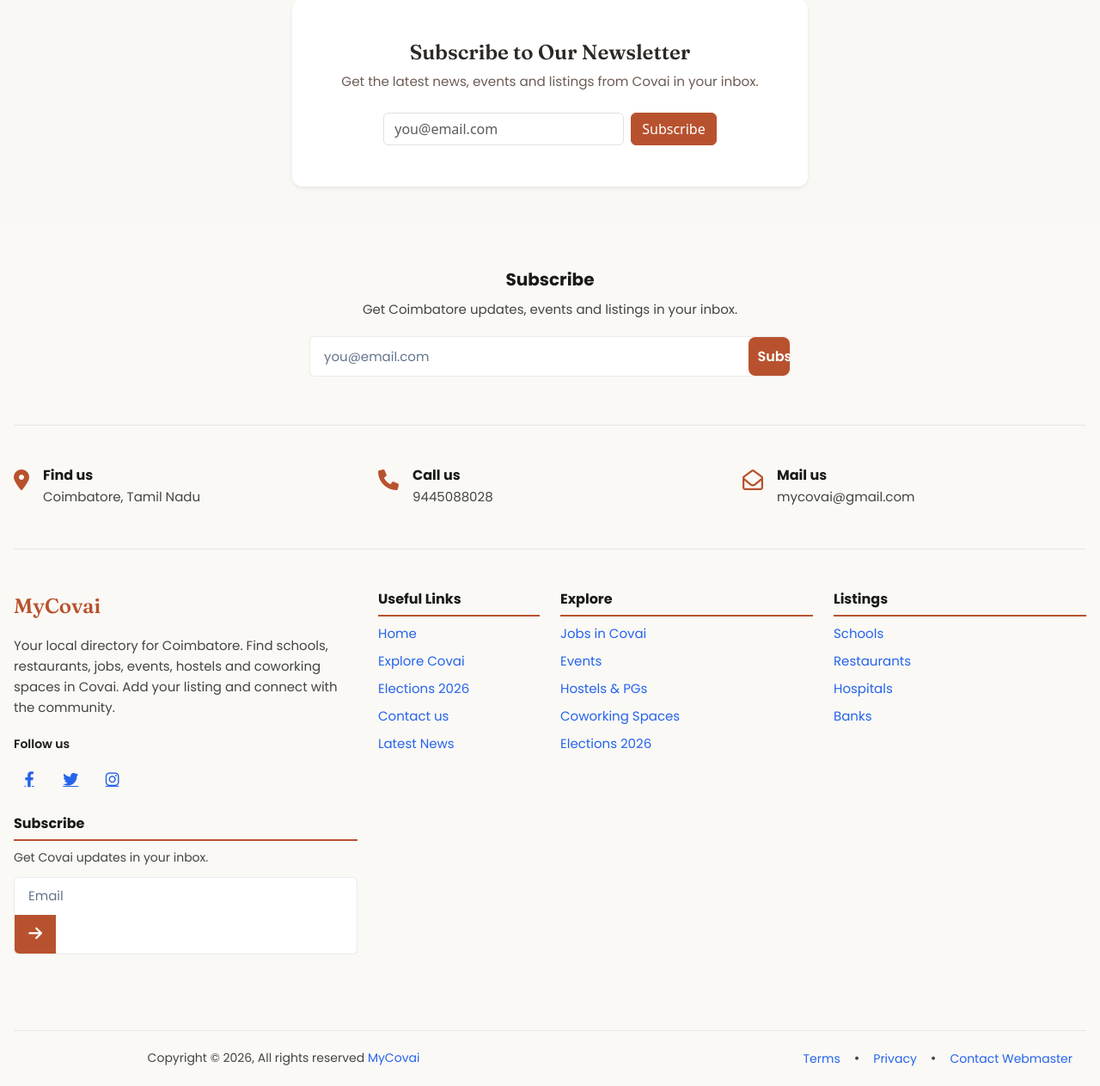
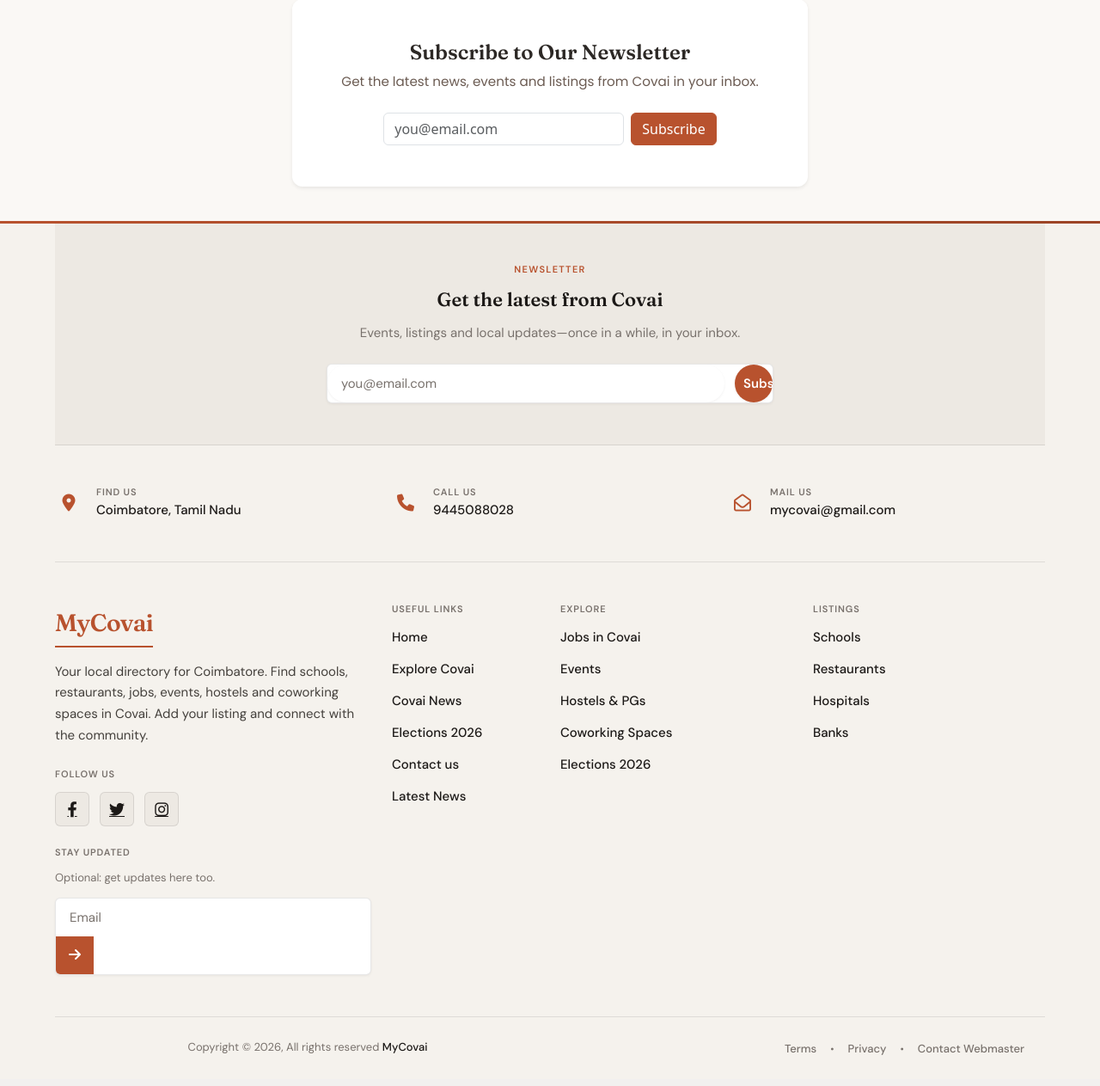
Before and after one commit to itsmehari/mycovai.in, a PHP site: page /index.php in a window 1280 px wide. Shown: the part 2434-3697 px from the top of the page at 86% size. After the commit the page ends 3661 px from the top, so only its background shows below. Run offline with PHP 8.4, Linux system fonts and the light colour scheme; data comes from the database, SQL or seed files in the repository; data that the repository does not hold is empty.

Commit message:
Footer redesign (editorial theme), nav/homepage/connect updates
Made-with: Cursor

```diff
--- a/components/footer-covai.php
+++ b/components/footer-covai.php
@@ -11,8 +11,9 @@ $siteRoot = (isset($_SERVER['HTTPS']) && $_SERVER['HTTPS'] === 'on' ? 'https' :
         <!-- Pre-footer subscribe band -->
         <section class="fat-footer-prefooter" aria-label="Newsletter signup">
             <div class="fat-footer-prefooter-inner">
-                <h3>Subscribe</h3>
-                <p>Get Coimbatore updates, events and listings in your inbox.</p>
+                <span class="prefooter-label">Newsletter</span>
+                <h3>Get the latest from Covai</h3>
+                <p>Events, listings and local updates—once in a while, in your inbox.</p>
                 <form class="subscribe-form" action="<?php echo htmlspecialchars($siteRoot . 'core/subscribe.php'); ?>" method="POST">
                     <input type="email" name="email" placeholder="you@email.com" required aria-label="Email address">
                     <button type="submit">Subscribe</button>
@@ -69,9 +70,9 @@ $siteRoot = (isset($_SERVER['HTTPS']) && $_SERVER['HTTPS'] === 'on' ? 'https' :
                             <a href="<?php echo (defined('SOCIAL_TWITTER') && SOCIAL_TWITTER !== '') ? htmlspecialchars(SOCIAL_TWITTER) : '#'; ?>" aria-label="Twitter"><i class="fab fa-twitter twitter-bg"></i></a>
                             <a href="#" aria-label="Instagram"><i class="fab fa-instagram instagram-bg"></i></a>
                         </div>
-                        <div class="footer-widget-heading"><h3>Subscribe</h3></div>
+                        <div class="footer-widget-heading"><h3>Stay updated</h3></div>
                         <div class="footer-text mb-25">
-                            <p>Get Covai updates in your inbox.</p>
+                            <p>Optional: get updates here too.</p>
                         </div>
                         <div class="subscribe-form">
                             <form action="<?php echo htmlspecialchars($siteRoot . 'core/subscribe.php'); ?>" method="POST">
@@ -88,6 +89,7 @@ $siteRoot = (isset($_SERVER['HTTPS']) && $_SERVER['HTTPS'] === 'on' ? 'https' :
                         <ul>
                             <li><a href="<?php echo $baseUrl; ?>index.php">Home</a></li>
                             <li><a href="<?php echo $baseUrl; ?>directory/index.php">Explore Covai</a></li>
+                            <li><a href="<?php echo $baseUrl; ?>coimbatore-news.php">Covai News</a></li>
                             <li><a href="<?php echo $baseUrl; ?>coimbatore-elections-2026/">Elections 2026</a></li>
                             <li><a href="<?php echo $baseUrl; ?>contact.php">Contact us</a></li>
                             <li><a href="<?php echo $baseUrl; ?>local-news/">Latest News</a></li>
--- a/components/footer-fat.css
+++ b/components/footer-fat.css
@@ -1,70 +1,109 @@
 /**
- * Fat Footer – MyCovai light theme
- * Scoped to .fat-footer so the dark footer.css is not affected.
+ * Fat Footer – MyCovai
+ * Editorial, warm local-directory aesthetic. Scoped to .fat-footer.
  */
-@import url('https://fonts.googleapis.com/css2?family=Fraunces:ital,opsz,wght@0,9..144,400;0,9..144,600;1,9..144,400&family=Poppins:ital,wght@0,400;0,600;0,700;1,400&display=swap');
+@import url('https://fonts.googleapis.com/css2?family=DM+Sans:ital,opsz,wght@0,9..40,400;0,9..40,500;0,9..40,600;0,9..40,700&family=Fraunces:ital,opsz,wght@0,9..144,500;0,9..144,600;0,9..144,700&display=swap');
 
 /* -------------------------------------------------------------------------
-   Variables & base
+   Design tokens: warm editorial palette (no default blue)
 ------------------------------------------------------------------------- */
 .fat-footer {
-  --fat-bg: #FAF9F6;
-  --fat-heading: #1a1a1a;
-  --fat-text: #444;
-  --fat-link: #2563eb;
-  --fat-link-hover: #1d4ed8;
+  --fat-bg: #F5F2ED;
+  --fat-bg-subtle: #EDE9E3;
+  --fat-heading: #1C1917;
+  --fat-text: #44403C;
+  --fat-muted: #78716C;
+  --fat-link: #1C1917;
+  --fat-link-hover: #B8522E;
   --fat-accent: #B8522E;
-  --fat-accent-hover: #9a4527;
-  --fat-border: rgba(0, 0, 0, 0.08);
+  --fat-accent-hover: #9C4426;
+  --fat-accent-soft: rgba(184, 82, 46, 0.12);
+  --fat-border: rgba(28, 25, 23, 0.1);
   --fat-input-bg: #fff;
-  --fat-spacing: 1rem;
-  --fat-spacing-lg: 2.5rem;
-  --fat-spacing-xl: 3.5rem;
-  font-family: 'Poppins', sans-serif;
+  --fat-shadow: 0 1px 3px rgba(28, 25, 23, 0.06);
+  --fat-shadow-hover: 0 4px 12px rgba(184, 82, 46, 0.18);
+  --fat-font-body: 'DM Sans', system-ui, sans-serif;
+  --fat-font-display: 'Fraunces', Georgia, serif;
+  --fat-space-xs: 0.5rem;
+  --fat-space-sm: 0.75rem;
+  --fat-space: 1rem;
+  --fat-space-lg: 1.5rem;
+  --fat-space-xl: 2rem;
+  --fat-space-2xl: 3rem;
+  --fat-radius: 6px;
+  --fat-radius-pill: 999px;
+  font-family: var(--fat-font-body);
   background: var(--fat-bg);
   color: var(--fat-text);
   position: relative;
+  font-size: 15px;
+  line-height: 1.6;
+}
+
+/* Subtle depth: top edge in brand color */
+.fat-footer::before {
+  content: '';
+  position: absolute;
+  top: 0;
+  left: 0;
+  right: 0;
+  height: 3px;
+  background: linear-gradient(90deg, var(--fat-accent) 0%, var(--fat-accent-hover) 100%);
 }
 
 .fat-footer .container {
-  max-width: 1280px;
+  max-width: 1200px;
   margin-left: auto;
   margin-right: auto;
-  padding-left: 1rem;
-  padding-right: 1rem;
+  padding-left: var(--fat-space-lg);
+  padding-right: var(--fat-space-lg);
 }
 
 /* -------------------------------------------------------------------------
-   Pre-footer subscribe band
+   Pre-footer: one strong CTA (hero subscribe)
 ------------------------------------------------------------------------- */
 .fat-footer-prefooter {
-  padding: var(--fat-spacing-xl) 1rem;
+  padding: var(--fat-space-2xl) var(--fat-space);
   text-align: center;
+  background: var(--fat-bg-subtle);
   border-bottom: 1px solid var(--fat-border);
 }
 
 .fat-footer-prefooter .fat-footer-prefooter-inner {
-  max-width: 560px;
+  max-width: 520px;
   margin: 0 auto;
 }
 
+.fat-footer-prefooter .prefooter-label {
+  display: block;
+  font-size: 0.6875rem;
+  font-weight: 600;
+  letter-spacing: 0.12em;
+  text-transform: uppercase;
+  color: var(--fat-accent);
+  margin-bottom: var(--fat-space-sm);
+}
+
 .fat-footer-prefooter h3 {
-  font-size: 1.25rem;
-  font-weight: 700;
+  font-family: var(--fat-font-display);
+  font-size: 1.375rem;
+  font-weight: 600;
   color: var(--fat-heading);
-  margin-bottom: 0.75rem;
+  margin: 0 0 var(--fat-space-sm) 0;
+  line-height: 1.35;
 }
 
 .fat-footer-prefooter p {
   font-size: 0.9375rem;
-  color: var(--fat-text);
-  margin-bottom: 1.25rem;
+  color: var(--fat-muted);
+  margin-bottom: var(--fat-space-lg);
+  line-height: 1.5;
 }
 
 .fat-footer-prefooter .subscribe-form {
   display: flex;
   flex-wrap: wrap;
-  gap: 0.5rem;
+  gap: var(--fat-space-sm);
   justify-content: center;
   align-items: center;
 }
@@ -72,132 +111,161 @@
 .fat-footer-prefooter .subscribe-form input {
   flex: 1;
   min-width: 200px;
-  padding: 0.75rem 1rem;
+  padding: 0.875rem 1.125rem;
   border: 1px solid var(--fat-border);
-  border-radius: 8px;
+  border-radius: var(--fat-radius-pill);
   background: var(--fat-input-bg);
   color: var(--fat-heading);
-  font-size: 1rem;
+  font-size: 0.9375rem;
   font-family: inherit;
+  box-shadow: var(--fat-shadow);
+  transition: border-color 0.2s ease, box-shadow 0.2s ease;
+}
+
+.fat-footer-prefooter .subscribe-form input:focus {
+  outline: none;
+  border-color: var(--fat-accent);
+  box-shadow: 0 0 0 3px var(--fat-accent-soft);
 }
 
 .fat-footer-prefooter .subscribe-form input::placeholder {
-  color: #64748b;
+  color: var(--fat-muted);
 }
 
 .fat-footer-prefooter .subscribe-form button {
-  padding: 0.75rem 1.5rem;
+  padding: 0.875rem 1.5rem;
   background: var(--fat-accent);
   color: #fff;
   border: none;
-  border-radius: 8px;
-  font-size: 1rem;
+  border-radius: var(--fat-radius-pill);
+  font-size: 0.9375rem;
   font-weight: 600;
   font-family: inherit;
   cursor: pointer;
-  transition: background 0.2s ease, transform 0.15s ease;
+  box-shadow: var(--fat-shadow);
+  transition: background 0.2s ease, transform 0.15s ease, box-shadow 0.2s ease;
 }
 
 .fat-footer-prefooter .subscribe-form button:hover {
   background: var(--fat-accent-hover);
-  transform: translateY(-1px);
+  transform: translateY(-2px);
+  box-shadow: var(--fat-shadow-hover);
 }
 
 /* -------------------------------------------------------------------------
-   Contact row (Find us, Call us, Mail us)
+   Contact row: compact bar with dividers
 ------------------------------------------------------------------------- */
 .fat-footer .footer-cta {
-  padding: var(--fat-spacing-lg) 0;
+  padding: var(--fat-space-xl) 0;
   border-bottom: 1px solid var(--fat-border);
+}
+
+.fat-footer .footer-cta .row {
+  align-items: center;
 }
 
 .fat-footer .single-cta {
   display: flex;
-  align-items: flex-start;
-  gap: 1rem;
+  align-items: center;
+  gap: var(--fat-space);
 }
 
 .fat-footer .single-cta i {
   color: var(--fat-accent);
-  font-size: 1.5rem;
+  font-size: 1.25rem;
   flex-shrink: 0;
-  margin-top: 0.15rem;
+  width: 2rem;
+  text-align: center;
 }
 
 .fat-footer .cta-text h4 {
-  font-size: 1rem;
-  font-weight: 700;
-  color: var(--fat-heading);
-  margin: 0 0 0.25rem 0;
+  font-size: 0.6875rem;
+  font-weight: 600;
+  letter-spacing: 0.08em;
+  text-transform: uppercase;
+  color: var(--fat-muted);
+  margin: 0 0 0.125rem 0;
 }
 
 .fat-footer .cta-text span {
   font-size: 0.9375rem;
-  color: var(--fat-text);
+  font-weight: 500;
+  color: var(--fat-heading);
 }
 
 /* -------------------------------------------------------------------------
-   Main four-column content
+   Main content: four columns, editorial headings
 ------------------------------------------------------------------------- */
 .fat-footer .footer-content {
-  padding: var(--fat-spacing-xl) 0;
+  padding: var(--fat-space-2xl) 0;
 }
 
 .fat-footer .footer-widget {
-  margin-bottom: var(--fat-spacing-lg);
+  margin-bottom: 0;
 }
 
-/* Column 1: Logo, description, socials, subscribe */
+/* Column 1: Brand, description, socials, secondary subscribe */
 .fat-footer .footer-logo {
-  margin-bottom: 1rem;
+  margin-bottom: var(--fat-space);
 }
 
 .fat-footer .footer-logo a {
-  font-family: 'Fraunces', serif;
+  font-family: var(--fat-font-display);
   font-weight: 600;
-  font-size: 1.5rem;
+  font-size: 1.75rem;
   color: var(--fat-accent);
   text-decoration: none;
-  transition: color 0.2s ease;
+  letter-spacing: -0.02em;
+  display: inline-block;
+  padding-bottom: 0.25rem;
+  border-bottom: 2px solid var(--fat-accent);
+  transition: color 0.2s ease, border-color 0.2s ease;
 }
 
 .fat-footer .footer-logo a:hover {
   color: var(--fat-accent-hover);
+  border-bottom-color: var(--fat-accent-hover);
 }
 
 .fat-footer .footer-text p {
   font-size: 0.9375rem;
-  line-height: 1.6;
+  line-height: 1.65;
   color: var(--fat-text);
-  margin: 0 0 1.25rem 0;
+  margin: 0 0 var(--fat-space-lg) 0;
 }
 
 .fat-footer .footer-social-icon {
-  margin-bottom: 1.5rem;
+  margin-bottom: var(--fat-space-lg);
 }
 
 .fat-footer .footer-social-icon span {
   display: block;
-  font-size: 0.875rem;
+  font-size: 0.6875rem;
   font-weight: 600;
-  color: var(--fat-heading);
-  margin-bottom: 0.75rem;
+  letter-spacing: 0.08em;
+  text-transform: uppercase;
+  color: var(--fat-muted);
+  margin-bottom: var(--fat-space-sm);
 }
 
 .fat-footer .footer-social-icon a {
   display: inline-flex;
   align-items: center;
   justify-content: center;
-  width: 36px;
-  height: 36px;
-  margin-right: 0.5rem;
-  color: var(--fat-link);
-  border-radius: 50%;
-  transition: color 0.2s ease, transform 0.15s ease;
+  width: 40px;
+  height: 40px;
+  margin-right: var(--fat-space-xs);
+  color: var(--fat-heading);
+  background: var(--fat-bg-subtle);
+  border: 1px solid var(--fat-border);
+  border-radius: var(--fat-radius);
+  transition: color 0.2s ease, background 0.2s ease, border-color 0.2s ease, transform 0.15s ease;
 }
 
 .fat-footer .footer-social-icon a:hover {
-  color: var(--fat-link-hover);
+  color: var(--fat-accent);
+  background: var(--fat-accent-soft);
+  border-color: var(--fat-accent);
   transform: translateY(-2px);
 }
 
@@ -205,19 +273,22 @@
   font-size: 1.125rem;
 }
 
-/* Override legacy footer.css social backgrounds in fat context */
 .fat-footer .footer-social-icon .facebook-bg,
 .fat-footer .footer-social-icon .twitter-bg,
 .fat-footer .footer-social-icon .instagram-bg {
   background: transparent;
 }
 
-/* Subscribe block inside column 1 */
+/* Secondary subscribe in column 1 – de‑emphasized */
 .fat-footer .footer-widget .footer-widget-heading h3 {
-  font-size: 1rem;
-  font-weight: 700;
-  color: var(--fat-heading);
-  margin: 0 0 0.5rem 0;
+  font-size: 0.6875rem;
+  font-weight: 600;
+  letter-spacing: 0.08em;
+  text-transform: uppercase;
+  color: var(--fat-muted);
+  margin: 0 0 var(--fat-space-sm) 0;
+  padding-bottom: 0;
+  border-bottom: none;
 }
 
 .fat-footer .footer-widget-heading h3::before {
@@ -225,23 +296,24 @@
 }
 
 .fat-footer .footer-widget .footer-text.mb-25 p {
-  margin-bottom: 0.75rem;
-  font-size: 0.875rem;
+  margin-bottom: var(--fat-space-sm);
+  font-size: 0.8125rem;
+  color: var(--fat-muted);
 }
 
 .fat-footer .subscribe-form {
-  position: relative;
   display: flex;
   overflow: hidden;
-  border-radius: 6px;
+  border-radius: var(--fat-radius);
   border: 1px solid var(--fat-border);
   background: var(--fat-input-bg);
+  box-shadow: var(--fat-shadow);
 }
 
 .fat-footer .subscribe-form input {
   flex: 1;
   width: 100%;
-  padding: 0.65rem 1rem;
+  padding: 0.625rem 1rem;
   border: none;
   background: transparent;
   color: var(--fat-heading);
@@ -250,13 +322,13 @@
 }
 
 .fat-footer .subscribe-form input::placeholder {
-  color: #64748b;
+  color: var(--fat-muted);
 }
 
 .fat-footer .subscribe-form button {
   flex-shrink: 0;
-  width: 48px;
-  padding: 0.65rem;
+  width: 44px;
+  padding: 0.625rem;
   background: var(--fat-accent);
   color: #fff;
   border: none;
@@ -270,11 +342,22 @@
 
 .fat-footer .subscribe-form button i {
   color: #fff;
-  font-size: 1.125rem;
+  font-size: 1rem;
   transform: none;
 }
 
-/* Columns 2–4: Link lists (vertical stack) */
+/* Columns 2–4: editorial section labels + link lists */
+.fat-footer .footer-widget-heading h3 {
+  font-size: 0.6875rem;
+  font-weight: 600;
+  letter-spacing: 0.1em;
+  text-transform: uppercase;
+  color: var(--fat-muted);
+  margin: 0 0 var(--fat-space) 0;
+  padding-bottom: var(--fat-space-sm);
+  border-bottom: 2px solid var(--fat-accent);
+}
+
 .fat-footer .footer-widget ul {
   list-style: none;
   margin: 0;
@@ -285,54 +368,52 @@
   display: block;
   float: none;
   width: 100%;
-  margin-bottom: 0.5rem;
+  margin-bottom: var(--fat-space-xs);
 }
 
 .fat-footer .footer-widget ul li a {
   font-size: 0.9375rem;
+  font-weight: 500;
   color: var(--fat-link);
   text-decoration: none;
   text-transform: none;
-  transition: color 0.2s ease, padding-left 0.2s ease;
+  display: inline-block;
+  padding: 0.125rem 0;
+  border-bottom: 1px solid transparent;
+  transition: color 0.2s ease, border-color 0.2s ease;
 }
 
 .fat-footer .footer-widget ul li a:hover {
   color: var(--fat-link-hover);
-  padding-left: 4px;
-}
-
-.fat-footer .footer-widget-heading h3 {
-  font-size: 1rem;
-  font-weight: 700;
-  color: var(--fat-heading);
-  margin: 0 0 1rem 0;
-  padding-bottom: 0.5rem;
-  border-bottom: 2px solid var(--fat-accent);
+  border-bottom-color: var(--fat-accent);
 }
 
 /* -------------------------------------------------------------------------
-   Copyright bar
+   Copyright bar: minimal, clear separator
 ------------------------------------------------------------------------- */
 .fat-footer .copyright-area {
   background: transparent;
-  padding: 1.25rem 0;
+  padding: var(--fat-space-lg) 0;
   border-top: 1px solid var(--fat-border);
 }
 
 .fat-footer .copyright-text p {
   margin: 0;
-  font-size: 0.875rem;
-  color: var(--fat-text);
+  font-size: 0.8125rem;
+  color: var(--fat-muted);
 }
 
 .fat-footer .copyright-text p a {
-  color: var(--fat-link);
+  color: var(--fat-heading);
+  font-weight: 500;
   text-decoration: none;
+  border-bottom: 1px solid transparent;
+  transition: color 0.2s ease, border-color 0.2s ease;
 }
 
 .fat-footer .copyright-text p a:hover {
-  color: var(--fat-link-hover);
-  text-decoration: underline;
+  color: var(--fat-accent);
+  border-bottom-color: var(--fat-accent);
 }
 
 .fat-footer .footer-menu ul {
@@ -352,20 +433,22 @@
 
 .fat-footer .footer-menu li:not(:last-child)::after {
   content: '\2022';
-  margin-left: 1rem;
-  color: var(--fat-text);
+  margin-left: var(--fat-space);
+  color: var(--fat-muted);
   font-weight: 400;
+  font-size: 0.75rem;
 }
 
 .fat-footer .footer-menu li a {
-  font-size: 0.875rem;
-  color: var(--fat-link);
+  font-size: 0.8125rem;
+  font-weight: 500;
+  color: var(--fat-muted);
   text-decoration: none;
+  transition: color 0.2s ease;
 }
 
 .fat-footer .footer-menu li a:hover {
-  color: var(--fat-link-hover);
-  text-decoration: underline;
+  color: var(--fat-accent);
 }
 
 /* -------------------------------------------------------------------------
--- a/components/homepage-header.php
+++ b/components/homepage-header.php
@@ -19,8 +19,9 @@ $base = rtrim(dirname($_SERVER['SCRIPT_NAME'] ?? ''), '/\\');
             <ul class="homepage-nav">
                 <li><a href="/"<?php echo ($current_path === '/' || $current_path === '/index.php') ? ' class="active"' : ''; ?>>Home</a></li>
                 <li><a href="/about.php"<?php echo strpos($current_path, '/about') !== false ? ' class="active"' : ''; ?>>About</a></li>
-                <li><a href="/directory/index.php"<?php echo strpos($current_path, '/directory') !== false ? ' class="active"' : ''; ?>>Listing</a></li>
-                <li><a href="/local-news/news-highlights.php"<?php echo strpos($current_path, '/local-news') !== false ? ' class="active"' : ''; ?>>Blog</a></li>
+                <li><a href="/directory/index.php"<?php echo strpos($current_path, '/directory') !== false ? ' class="active"' : ''; ?>>Explore Covai</a></li>
+                <li><a href="/coimbatore-news.php"<?php echo $current_path === '/coimbatore-news.php' ? ' class="active"' : ''; ?>>Covai News</a></li>
+                <li><a href="/local-news/news-highlights.php"<?php echo strpos($current_path, '/local-news/news-highlights') !== false ? ' class="active"' : ''; ?>>Blog</a></li>
                 <li><a href="/contact.php"<?php echo strpos($current_path, '/contact') !== false ? ' class="active"' : ''; ?>>Contact</a></li>
             </ul>
             <a href="/jobs/employer-landing-omr.php" class="homepage-cta">
--- a/components/main-nav.php
+++ b/components/main-nav.php
@@ -590,6 +590,7 @@ function is_active($link, $current_uri) {
   <ul id="main-menu">
     <li class="nav-item"><a class="nav-link <?php echo is_active('/directory/index.php', $current_uri) ? 'active' : ''; ?>" href="/directory/index.php"><i class="fas fa-home mr-1"></i><?php echo defined('MYCOVAI_CONFIG_LOADED') ? 'Explore Covai' : 'Explore Places'; ?></a></li>
     <li><a href="/about.php" class="<?php echo is_active('/about.php', $current_uri) ? 'active' : ''; ?>">About</a></li>
+    <li><a href="/coimbatore-news.php" class="<?php echo is_active('/coimbatore-news.php', $current_uri) ? 'active' : ''; ?>"><i class="fas fa-newspaper mr-1"></i>Covai News</a></li>
     <li><a href="/local-news/news-highlights-from-omr-road.php" class="<?php echo is_active('/local-news/news-highlights-from-omr-road.php', $current_uri) ? 'active' : ''; ?>">News Highlights</a></li>
     <li><a href="/local-news/image-video-gallery-old-mahabalipuram-road-news.php" class="<?php echo is_active('/local-news/image-video-gallery-old-mahabalipuram-road-news.php', $current_uri) ? 'active' : ''; ?>">Gallery</a></li>
     <li class="dropdown">
--- a/components/navbar.php
+++ b/components/navbar.php
@@ -12,8 +12,9 @@
   <div class="collapse navbar-collapse" id="navbarNav">
     <ul class="navbar-nav ml-auto">
       <li class="nav-item"><a class="nav-link" href="/index.php"><i class="fas fa-home mr-1"></i>Home</a></li>
-      <li class="nav-item"><a class="nav-link" href="events/index.php"><i class="fas fa-home mr-1"></i>Explore Places</a></li>
+      <li class="nav-item"><a class="nav-link" href="/directory/index.php"><i class="fas fa-map-marker-alt mr-1"></i>Explore Covai</a></li>
       <li class="nav-item"><a class="nav-link" href="/about.php"><i class="fas fa-info-circle mr-1"></i>About</a></li>
+      <li class="nav-item"><a class="nav-link" href="/coimbatore-news.php"><i class="fas fa-newspaper mr-1"></i>Covai News</a></li>
       <li class="nav-item"><a class="nav-link" href="/local-news/news-highlights-from-omr-road.php"><i class="fas fa-newspaper mr-1"></i>News Highlights</a></li>
       <li class="nav-item"><a class="nav-link" href="/local-news/image-video-gallery-old-mahabalipuram-road-news.php"><i class="fas fa-images mr-1"></i>Gallery</a></li>
       <li class="nav-item"><a class="nav-link" href="/listings/search-and-post-jobs-job-vacancy-employment-platform-for-omr-chennai.php"><i class="fas fa-briefcase mr-1"></i>Job Search</a></li>
--- a/index.php
+++ b/index.php
@@ -90,29 +90,7 @@ $home_categories = [
 <body style="background-color: #FAF8F5;">
 
 <!-- Header -->
-<header class="homepage-header">
-    <div class="container-xl">
-        <div class="homepage-header-inner">
-            <a href="/" class="homepage-logo">
-                <span class="logo-text">MyCovai</span>
-                <span class="logo-tagline">Coimbatore Directory &amp; Listing</span>
-            </a>
-            <button type="button" class="homepage-menu-toggle" aria-label="Toggle menu" onclick="document.querySelector('.homepage-nav').classList.toggle('active')">
-                <i class="fas fa-bars"></i>
-            </button>
-            <ul class="homepage-nav">
-                <li><a href="/">Home</a></li>
-                <li><a href="/about.php">About</a></li>
-                <li><a href="/directory/index.php">Listing</a></li>
-                <li><a href="/local-news/news-highlights-from-omr-road.php">Blog</a></li>
-                <li><a href="/contact.php">Contact</a></li>
-            </ul>
-            <a href="/jobs/employer-landing-omr.php" class="homepage-cta">
-                <i class="fas fa-plus"></i> Add Listing
-            </a>
-        </div>
-    </div>
-</header>
+<?php require_once __DIR__ . '/components/homepage-header.php'; ?>
 
 <!-- Hero with search -->
 <section class="homepage-hero">
```
Also changed, not shown: other parts of components/footer-fat.css (+24 -10 lines).
